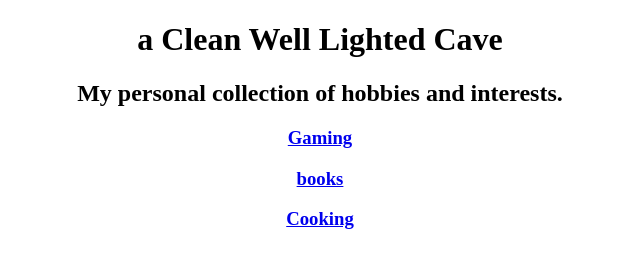
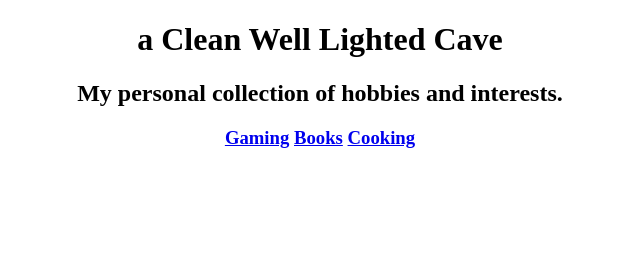
Before and after one commit to kobewilfrangarcia/aCleanWellLightedCave, a plain HTML site: page index.html in a window 1280 px wide. Shown: the whole page, without its empty margins (320-960 px from the left). Drawn offline with Linux system fonts and the light colour scheme.

Commit message:
Made the 3 main pages horizontally adjacent and part one h3, in gaming page: Changed DS to DS/DSi.

```diff
--- a/index.html
+++ b/index.html
@@ -12,9 +12,11 @@
 <body class="center">
     <h1>a Clean Well Lighted Cave</h1>
     <h2>My personal collection of hobbies and interests.</h2>
-    <h3><a href="pages/gaming.html">Gaming</a></h3>
-    <h3><a href="pages/books.html">books</a></h3>
-    <h3><a href="pages/cooking.html">Cooking</a></h3>
+    <h3>
+        <a href="pages/gaming.html">Gaming</a>
+        <a href="pages/books.html">Books</a>
+        <a href="pages/cooking.html">Cooking</a>
+    </h3>
 
 
 </body>
```
Also changed, not shown: pages/gaming.html (+1 -1 lines).
